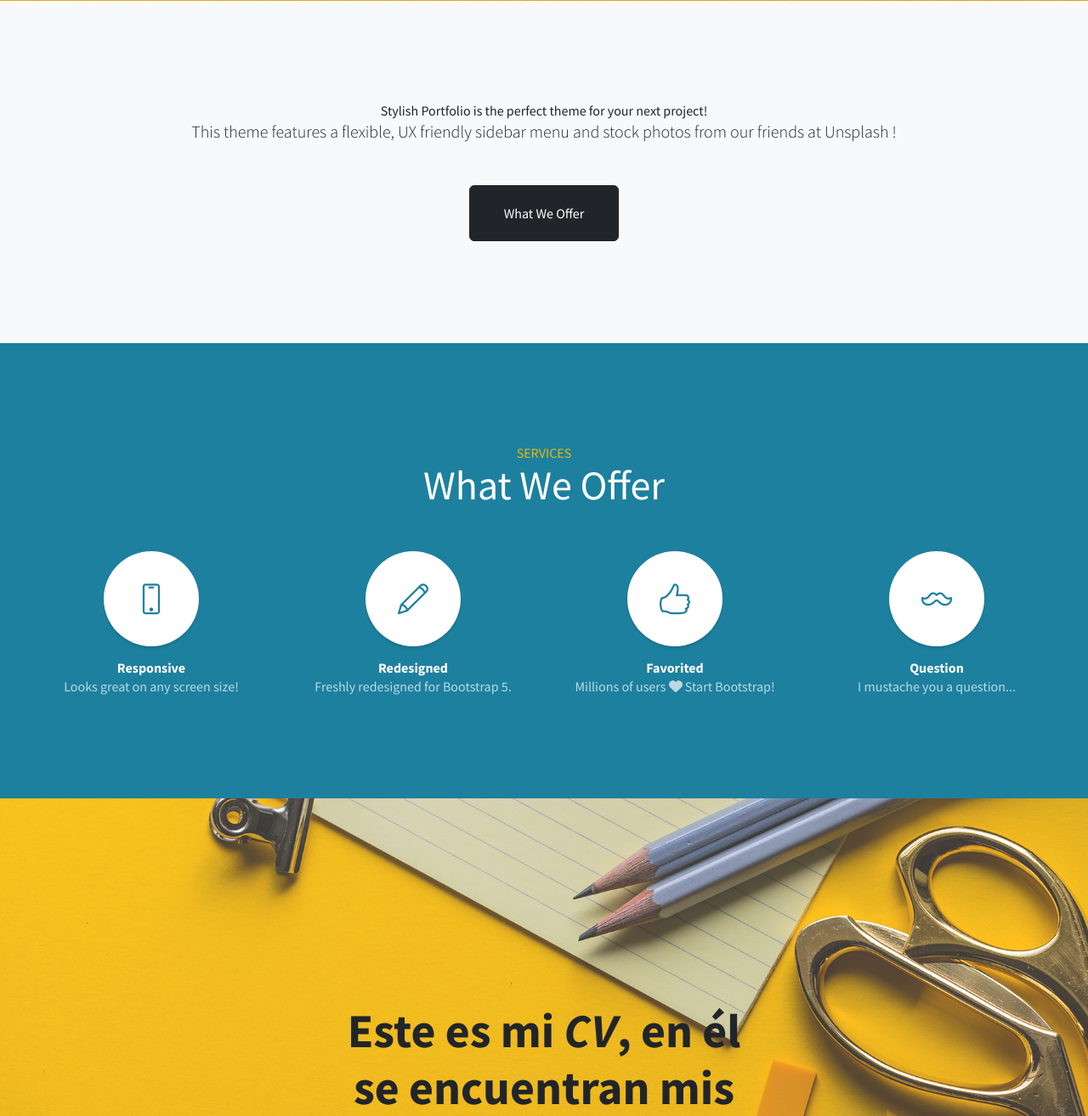
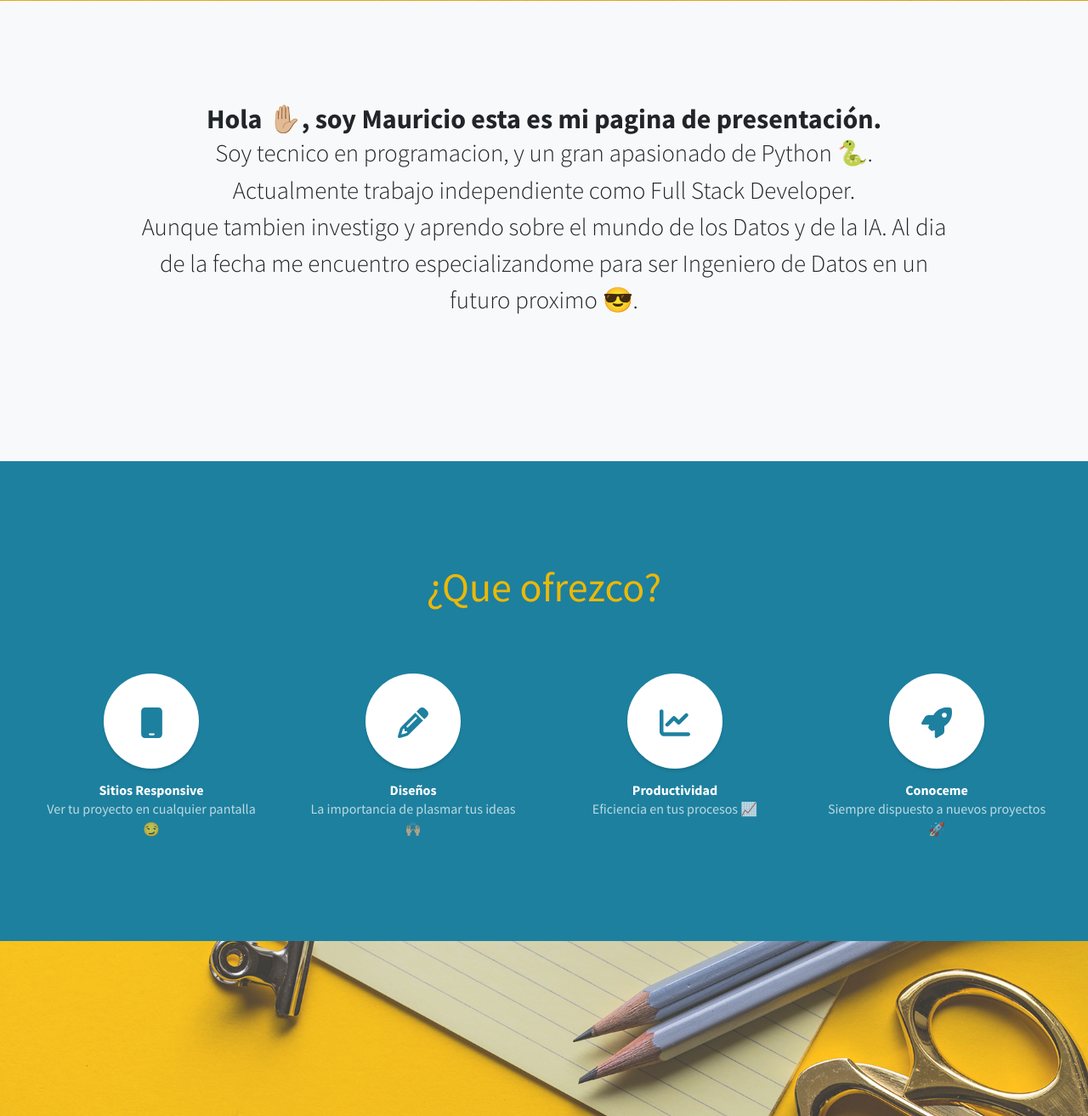
Before and after one commit to Mauricio410/Porfolio, a Django app: page / in a window 1280 px wide. Shown: the part 799-2113 px from the top of the page at 85% size. Run offline with Django 5.2, Linux system fonts and the light colour scheme; style sheets or scripts are compiled from the project's sources; some libraries are stand-ins or nearby versions.

Commit message:
Porfolio v1.8

```diff
--- a/porfolio_personal/templates/home.html
+++ b/porfolio_personal/templates/home.html
@@ -1,7 +1,7 @@
 {% load static tailwind_tags %}
 
 <!DOCTYPE html>
-<html lang="en">
+<html lang="es">
     <head>
         <meta charset="utf-8" />
         <meta name="viewport" content="width=device-width, initial-scale=1, shrink-to-fit=no" />
@@ -20,7 +20,8 @@
         <link href="{% static 'css/styles.css' %}" rel="stylesheet" />
     </head>
     <body id="page-top">
-        <!-- Navigation-->
+
+<!-- Barra Lateral / Sidebar -->
         <a class="menu-toggle rounded" href="#"><i class="fas fa-bars"></i></a>
         <nav id="sidebar-wrapper">
             <ul class="sidebar-nav">
@@ -33,12 +34,11 @@
                 <li class="sidebar-nav-item"><a href="#contacto">Contacto</a></li>
             </ul>
         </nav>
-        <!-- Header-->
+<!-- Inicio-->
         <header class="masthead d-flex align-items-center">
             <div class="container px-4 px-lg-5 text-center">
                 <h1 class="mb-2">¡Bienvenidos a mi Mundo!</h1>
                 <h2 class="mb-5" style="font-size:36px"><em>Mauricio Jesus Romero Zoppi</em></h2>
-                {% comment %} <a class="btn btn-primary btn-xl" href="#about">Conoceme</a> {% endcomment %}
                 <a style="--clr: #7808d0" class="button" href="#about">
                   <span class="button__icon-wrapper">
                       <svg width="10" class="button__icon-svg" xmlns="http://www.w3.org/2000/svg" fill="none" viewBox="0 0 14 15">
@@ -53,18 +53,20 @@
               </a>
             </div>
         </header>
-        <!-- About-->
+<!-- Sobre Mi-->
         <section class="content-section bg-light" id="about">
             <div class="container px-4 px-lg-5 text-center">
                 <div class="row gx-4 gx-lg-5 justify-content-center">
                     <div class="col-lg-10">
-                        <h2>Stylish Portfolio is the perfect theme for your next project!</h2>
-                        <p class="lead mb-5">
-                            This theme features a flexible, UX friendly sidebar menu and stock photos from our friends at
-                            <a href="https://unsplash.com/">Unsplash</a>
-                            !
+                        <h1 style="font-size: 2rem"><strong>Hola ✋🏼, soy Mauricio esta es mi pagina de presentación.</strong></h1>
+                        <p class="lead mb-5" style="font-size: 1.8rem">
+                            Soy tecnico en programacion, y un gran apasionado de Python 🐍.
+                            <br>
+                            Actualmente trabajo independiente como Full Stack Developer.
+                            <br>
+                            Aunque tambien investigo y aprendo sobre el mundo de los Datos y de la IA.
+                            Al dia de la fecha me encuentro especializandome para ser Ingeniero de Datos en un futuro proximo 😎.
                         </p>
-                        <a class="btn btn-dark btn-xl" href="#services">What We Offer</a>
                     </div>
                 </div>
             </div>
@@ -73,33 +75,29 @@
         <section class="content-section bg-primary text-white text-center" id="contact">
             <div class="container px-4 px-lg-5">
                 <div class="content-section-heading">
-                    <h3 class="text-secondary mb-0">Services</h3>
-                    <h2 class="mb-5">What We Offer</h2>
+                    <h2 class="text-secondary mb-5">¿Que ofrezco?</h2>
+                    <br>
                 </div>
                 <div class="row gx-4 gx-lg-5">
                     <div class="col-lg-3 col-md-6 mb-5 mb-lg-0">
-                        <span class="service-icon rounded-circle mx-auto mb-3"><i class="icon-screen-smartphone"></i></span>
-                        <h4><strong>Responsive</strong></h4>
-                        <p class="text-faded mb-0">Looks great on any screen size!</p>
+                        <span class="service-icon rounded-circle mx-auto mb-3"><i class="fa fa-mobile"></i></span>
+                        <h4><strong>Sitios Responsive</strong></h4>
+                        <p class="text-faded mb-0">Ver tu proyecto en cualquier pantalla 😏</p>
                     </div>
                     <div class="col-lg-3 col-md-6 mb-5 mb-lg-0">
-                        <span class="service-icon rounded-circle mx-auto mb-3"><i class="icon-pencil"></i></span>
-                        <h4><strong>Redesigned</strong></h4>
-                        <p class="text-faded mb-0">Freshly redesigned for Bootstrap 5.</p>
+                        <span class="service-icon rounded-circle mx-auto mb-3"><i class="fa fa-pencil"></i></span>
+                        <h4><strong>Diseños</strong></h4>
+                        <p class="text-faded mb-0">La importancia de plasmar tus ideas 🙌🏼</p>
                     </div>
                     <div class="col-lg-3 col-md-6 mb-5 mb-md-0">
-                        <span class="service-icon rounded-circle mx-auto mb-3"><i class="icon-like"></i></span>
-                        <h4><strong>Favorited</strong></h4>
-                        <p class="text-faded mb-0">
-                            Millions of users
-                            <i class="fas fa-heart"></i>
-                            Start Bootstrap!
-                        </p>
+                        <span class="service-icon rounded-circle mx-auto mb-3"><i class="fa fa-line-chart"></i></span>
+                        <h4><strong>Productividad</strong></h4>
+                        <p class="text-faded mb-0">Eficiencia en tus procesos 📈</p>
                     </div>
                     <div class="col-lg-3 col-md-6">
-                        <span class="service-icon rounded-circle mx-auto mb-3"><i class="icon-mustache"></i></span>
-                        <h4><strong>Question</strong></h4>
-                        <p class="text-faded mb-0">I mustache you a question...</p>
+                        <span class="service-icon rounded-circle mx-auto mb-3"><i class="fa fa-rocket"></i></span>
+                        <h4><strong>Conoceme</strong></h4>
+                        <p class="text-faded mb-0">Siempre dispuesto a nuevos proyectos 🚀</p>
                     </div>
                 </div>
             </div>
@@ -184,7 +182,7 @@
 <!-- Tecnologias y Herramientas -->
         <section class="content-section bg-primary text-white" id="tecnologias">
             <div class="container px-4 px-lg-5 text-center">
-                <h2 style="font-size:300%" class="mb-4">Tecnologias y herramientas</h2>
+                <h2 style="font-size:300%" class="mb-4">Lenguajes y Tecnologias</h2>
                 <p align="center">
 
                 <br>
@@ -243,18 +241,73 @@
 
                 <br>
 
-                <h2 style="font-size:120%; color:black; font-style:italic" class="mb-4">Estas son algunas de las tecnologías y herramientas que estoy usando.</h2>
+                <h2 style="font-size:120%; color:black; font-style:italic" class="mb-4">Estas son algunos de los lenguajes, tecnologías y herramientas que me encuentro utilizando y aprendiendo.</h2>
 
               </div>
         </section>
 
 <!-- Footer e iconos de contactos de redes -->
         <footer class="footer text-center" id="contacto">
-          <h2 style="font-size:120%; color:black; font-style:italic" class="mb-4">Contacto</h2>
-          <p align="center">Si tienes alguna duda contactarme a traves de mi mail <a href="mailto:mauricioromero410@gmail.com"><em><strong>mauricioromero410@gmail.com</strong></em></a> o atraves de mis redes.</a></p>
+          <h2 style="font-size:250%; color:black; font-style:italic" class="mb-4">Contacto</h2>
+          <p align="center" style="font-size:120%; color:black; font-style:italic">Si tienes alguna duda podes contactarme a traves de mi mail <a href="mailto:mauricioromero410@gmail.com"><em><strong>mauricioromero410@gmail.com</strong></em></a> o por mis redes.</a></p>
           <br>
           <div class="container px-4 px-lg-5">
                 <ul class="list-inline mb-5">
+
+                    <!-- icono Linkedin -->
+                    <li class="list-inline-item">
+                      <section class="flex justify-center items-center">
+                          <button
+                          class="group flex justify-center p-2 rounded-md drop-shadow-xl bg-[#0077b5] from-gray-800 text-white font-semibold hover:rounded-[50%] transition-all duration-500 hover:from-[#331029] hover:to-[#310413]"
+                          onclick="window.open('https://linkedin.com/in/mauricio-jesus-romero-zoppi-05774b227', '_blank')">
+                            <svg
+                              xmlns="http://www.w3.org/2000/svg"
+                              width="1em"
+                              height="1.1em"
+                              viewBox="0 0 512 512"
+                              stroke-width="0"
+                              fill="currentColor"
+                              stroke="currentColor"
+                              class="w-5 h-5"
+                            >
+                              <path
+                                d="M444.17 32H70.28C49.85 32 32 46.7 32 66.89v374.72C32 461.91 49.85 480 70.28 480h373.78c20.54 0 35.94-18.21 35.94-38.39V66.89C480.12 46.7 464.6 32 444.17 32zm-273.3 373.43h-64.18V205.88h64.18zM141 175.54h-.46c-20.54 0-33.84-15.29-33.84-34.43 0-19.49 13.65-34.42 34.65-34.42s33.85 14.82 34.31 34.42c-.01 19.14-13.31 34.43-34.66 34.43zm264.43 229.89h-64.18V296.32c0-26.14-9.34-44-32.56-44-17.74 0-28.24 12-32.91 23.69-1.75 4.2-2.22 9.92-2.22 15.76v113.66h-64.18V205.88h64.18v27.77c9.34-13.3 23.93-32.44 57.88-32.44 42.13 0 74 27.77 74 87.64z"
+                              ></path>
+                            </svg>
+                            <span
+                              class="absolute opacity-0 group-hover:opacity-100 group-hover:text-gray-700 group-hover:text-sm group-hover:-translate-y-10 duration-700"
+                            >
+                              Linkedin
+                            </span>
+                          </button>
+                        </section>
+                    </li>
+
+                    <!-- icono Github -->
+                    <li class="list-inline-item">
+                        <section class="flex justify-center items-center">
+                            <button
+                              class="group flex justify-center p-2 rounded-md drop-shadow-xl bg-gradient-to-r from-gray-800 to-black text-white font-semibold hover:rounded-[50%] transition-all duration-500 hover:from-[#331029] hover:to-[#310413]"
+                              onclick="window.open('https://github.com/Mauricio410', '_blank')">
+                              <svg
+                                xmlns="http://www.w3.org/2000/svg"
+                                fill="none"
+                                viewBox="0 0 15 15"
+                                class="w-5 h-5"
+                              >
+                                <path
+                                  clip-rule="evenodd"
+                                  fill-rule="evenodd"
+                                  fill="currentColor"
+                                  d="M7.49933 0.25C3.49635 0.25 0.25 3.49593 0.25 7.50024C0.25 10.703 2.32715 13.4206 5.2081 14.3797C5.57084 14.446 5.70302 14.2222 5.70302 14.0299C5.70302 13.8576 5.69679 13.4019 5.69323 12.797C3.67661 13.235 3.25112 11.825 3.25112 11.825C2.92132 10.9874 2.44599 10.7644 2.44599 10.7644C1.78773 10.3149 2.49584 10.3238 2.49584 10.3238C3.22353 10.375 3.60629 11.0711 3.60629 11.0711C4.25298 12.1788 5.30335 11.8588 5.71638 11.6732C5.78225 11.205 5.96962 10.8854 6.17658 10.7043C4.56675 10.5209 2.87415 9.89918 2.87415 7.12104C2.87415 6.32925 3.15677 5.68257 3.62053 5.17563C3.54576 4.99226 3.29697 4.25521 3.69174 3.25691C3.69174 3.25691 4.30015 3.06196 5.68522 3.99973C6.26337 3.83906 6.8838 3.75895 7.50022 3.75583C8.1162 3.75895 8.73619 3.83906 9.31523 3.99973C10.6994 3.06196 11.3069 3.25691 11.3069 3.25691C11.7026 4.25521 11.4538 4.99226 11.3795 5.17563C11.8441 5.68257 12.1245 6.32925 12.1245 7.12104C12.1245 9.9063 10.4292 10.5192 8.81452 10.6985C9.07444 10.9224 9.30633 11.3648 9.30633 12.0413C9.30633 13.0102 9.29742 13.7922 9.29742 14.0299C9.29742 14.2239 9.42828 14.4496 9.79591 14.3788C12.6746 13.4179 14.75 10.7025 14.75 7.50024C14.75 3.49593 11.5036 0.25 7.49933 0.25Z"
+                                ></path>
+                              </svg>
+                              <span class="absolute opacity-0 group-hover:opacity-100 group-hover:text-black group-hover:text-sm group-hover:-translate-y-10 duration-700">
+                                GitHub
+                              </span>
+                            </button>
+                          </section>
+                    </li>
 
                     <!-- icono Instagram -->
                     <li class="list-inline-item">
@@ -315,60 +368,6 @@
 
                     </li>
 
-                    <!-- icono Linkedin -->
-                    <li class="list-inline-item">
-                        <section class="flex justify-center items-center">
-                            <button
-                            class="group flex justify-center p-2 rounded-md drop-shadow-xl bg-[#0077b5] from-gray-800 text-white font-semibold hover:rounded-[50%] transition-all duration-500 hover:from-[#331029] hover:to-[#310413]"
-                            onclick="window.open('https://linkedin.com/in/mauricio-jesus-romero-zoppi-05774b227', '_blank')">
-                              <svg
-                                xmlns="http://www.w3.org/2000/svg"
-                                width="1em"
-                                height="1.1em"
-                                viewBox="0 0 512 512"
-                                stroke-width="0"
-                                fill="currentColor"
-                                stroke="currentColor"
-                                class="w-5 h-5"
-                              >
-                                <path
-                                  d="M444.17 32H70.28C49.85 32 32 46.7 32 66.89v374.72C32 461.91 49.85 480 70.28 480h373.78c20.54 0 35.94-18.21 35.94-38.39V66.89C480.12 46.7 464.6 32 444.17 32zm-273.3 373.43h-64.18V205.88h64.18zM141 175.54h-.46c-20.54 0-33.84-15.29-33.84-34.43 0-19.49 13.65-34.42 34.65-34.42s33.85 14.82 34.31 34.42c-.01 19.14-13.31 34.43-34.66 34.43zm264.43 229.89h-64.18V296.32c0-26.14-9.34-44-32.56-44-17.74 0-28.24 12-32.91 23.69-1.75 4.2-2.22 9.92-2.22 15.76v113.66h-64.18V205.88h64.18v27.77c9.34-13.3 23.93-32.44 57.88-32.44 42.13 0 74 27.77 74 87.64z"
-                                ></path>
-                              </svg>
-                              <span
-                                class="absolute opacity-0 group-hover:opacity-100 group-hover:text-gray-700 group-hover:text-sm group-hover:-translate-y-10 duration-700"
-                              >
-                                Linkedin
-                              </span>
-                            </button>
-                          </section>
-                    </li>
-
-                    <!-- icono Github -->
-                    <li class="list-inline-item">
-                        <section class="flex justify-center items-center">
-                            <button
-                              class="group flex justify-center p-2 rounded-md drop-shadow-xl bg-gradient-to-r from-gray-800 to-black text-white font-semibold hover:rounded-[50%] transition-all duration-500 hover:from-[#331029] hover:to-[#310413]"
-                              onclick="window.open('https://github.com/Mauricio410', '_blank')">
-                              <svg
-                                xmlns="http://www.w3.org/2000/svg"
-                                fill="none"
-                                viewBox="0 0 15 15"
-                                class="w-5 h-5"
-                              >
-                                <path
-                                  clip-rule="evenodd"
-                                  fill-rule="evenodd"
-                                  fill="currentColor"
-                                  d="M7.49933 0.25C3.49635 0.25 0.25 3.49593 0.25 7.50024C0.25 10.703 2.32715 13.4206 5.2081 14.3797C5.57084 14.446 5.70302 14.2222 5.70302 14.0299C5.70302 13.8576 5.69679 13.4019 5.69323 12.797C3.67661 13.235 3.25112 11.825 3.25112 11.825C2.92132 10.9874 2.44599 10.7644 2.44599 10.7644C1.78773 10.3149 2.49584 10.3238 2.49584 10.3238C3.22353 10.375 3.60629 11.0711 3.60629 11.0711C4.25298 12.1788 5.30335 11.8588 5.71638 11.6732C5.78225 11.205 5.96962 10.8854 6.17658 10.7043C4.56675 10.5209 2.87415 9.89918 2.87415 7.12104C2.87415 6.32925 3.15677 5.68257 3.62053 5.17563C3.54576 4.99226 3.29697 4.25521 3.69174 3.25691C3.69174 3.25691 4.30015 3.06196 5.68522 3.99973C6.26337 3.83906 6.8838 3.75895 7.50022 3.75583C8.1162 3.75895 8.73619 3.83906 9.31523 3.99973C10.6994 3.06196 11.3069 3.25691 11.3069 3.25691C11.7026 4.25521 11.4538 4.99226 11.3795 5.17563C11.8441 5.68257 12.1245 6.32925 12.1245 7.12104C12.1245 9.9063 10.4292 10.5192 8.81452 10.6985C9.07444 10.9224 9.30633 11.3648 9.30633 12.0413C9.30633 13.0102 9.29742 13.7922 9.29742 14.0299C9.29742 14.2239 9.42828 14.4496 9.79591 14.3788C12.6746 13.4179 14.75 10.7025 14.75 7.50024C14.75 3.49593 11.5036 0.25 7.49933 0.25Z"
-                                ></path>
-                              </svg>
-                              <span class="absolute opacity-0 group-hover:opacity-100 group-hover:text-black group-hover:text-sm group-hover:-translate-y-10 duration-700">
-                                GitHub
-                              </span>
-                            </button>
-                          </section>
-                    </li>
                 </ul>
                 <p class="text-muted small mb-0">Copyright &copy; Porfolio Mauricio Romero 2024</p>
             </div>
```
Lines whose indentation alone changed are shown as unchanged.
